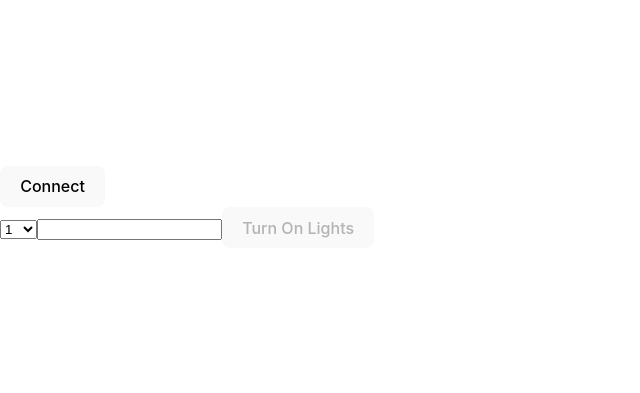
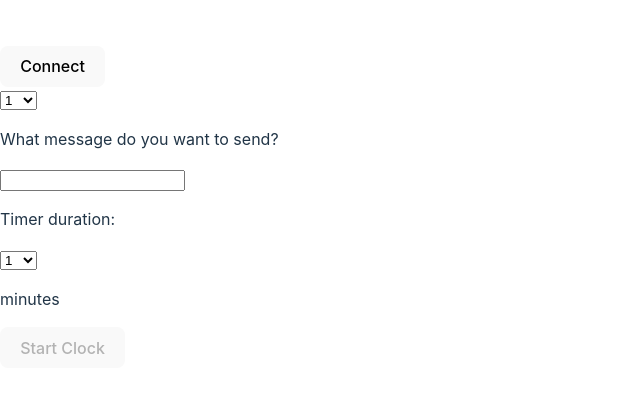
Before and after one commit to kailaho/capstoneTest, a React (Vite) app in the folder my-react-app/: page / in a window 1280 px wide. Shown: the part 193-586 px from the top of the page, without its empty margins (0-640 px from the left). Built offline with nearby package versions, Linux system fonts and the light colour scheme.

Commit message:
added timer field

```diff
--- a/my-react-app/src/App.jsx
+++ b/my-react-app/src/App.jsx
@@ -6,6 +6,7 @@ function App() {
   const [error, setError] = useState(null);
   const [message, setMessage] = useState('');
   const [selectedLights, setSelectedLights] = useState(1); // State for selected number of lights
+  const [timer, setTimer] = useState(0);
 
   const connectToDevice = async () => {
     try {
@@ -28,12 +29,16 @@ function App() {
     setSelectedLights(parseInt(event.target.value)); // Update selected number of lights
   };
 
+  const handleTimerChange = (event) => {
+    setTimer(parseInt(event.target.value));
+  };
+
   const sendCommand = async (command) => {
     if (bleServer && bleServer.connected) {
       try {
         const service = await bleServer.getPrimaryService('0000ffe0-0000-1000-8000-00805f9b34fb');
         const characteristic = await service.getCharacteristic('0000ffe1-0000-1000-8000-00805f9b34fb');
-        const combinedMessage = JSON.stringify([" " + message, `${selectedLights}`]);
+        const combinedMessage = JSON.stringify([" " + message, `${selectedLights}`, `${timer}`]);
         await characteristic.writeValue(new TextEncoder().encode(combinedMessage));
         console.log(combinedMessage);
       } catch (err) {
@@ -53,9 +58,17 @@ function App() {
           <option key={index + 1} value={index + 1}>{index + 1}</option>
         ))}
       </select>
+      <p>What message do you want to send?</p>
       <input type="text" value={message} onChange={handleChange} />
+      <p>Timer duration:</p>
+      <select value={timer} onChange={handleTimerChange}>
+        {[...Array(60)].map((_, index) => (
+          <option key={index + 1} value={index + 1}>{index + 1}</option>
+        ))}
+      </select>
+      <p>minutes</p>
       <button onClick={sendCommand} disabled={!connected}>
-        Turn On Lights
+        Start Clock
       </button>
 
       {error && <p>Error: {error}</p>}
```
